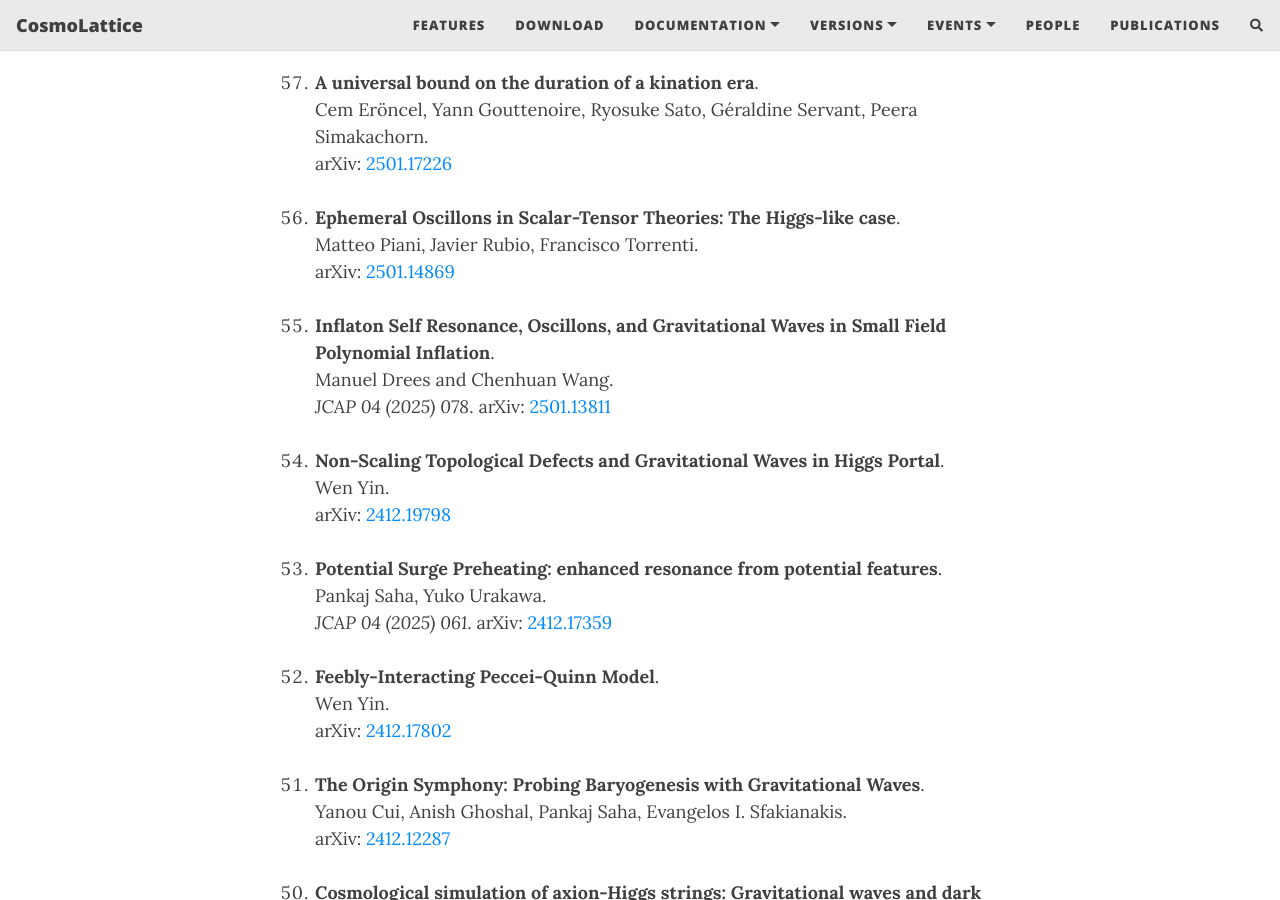
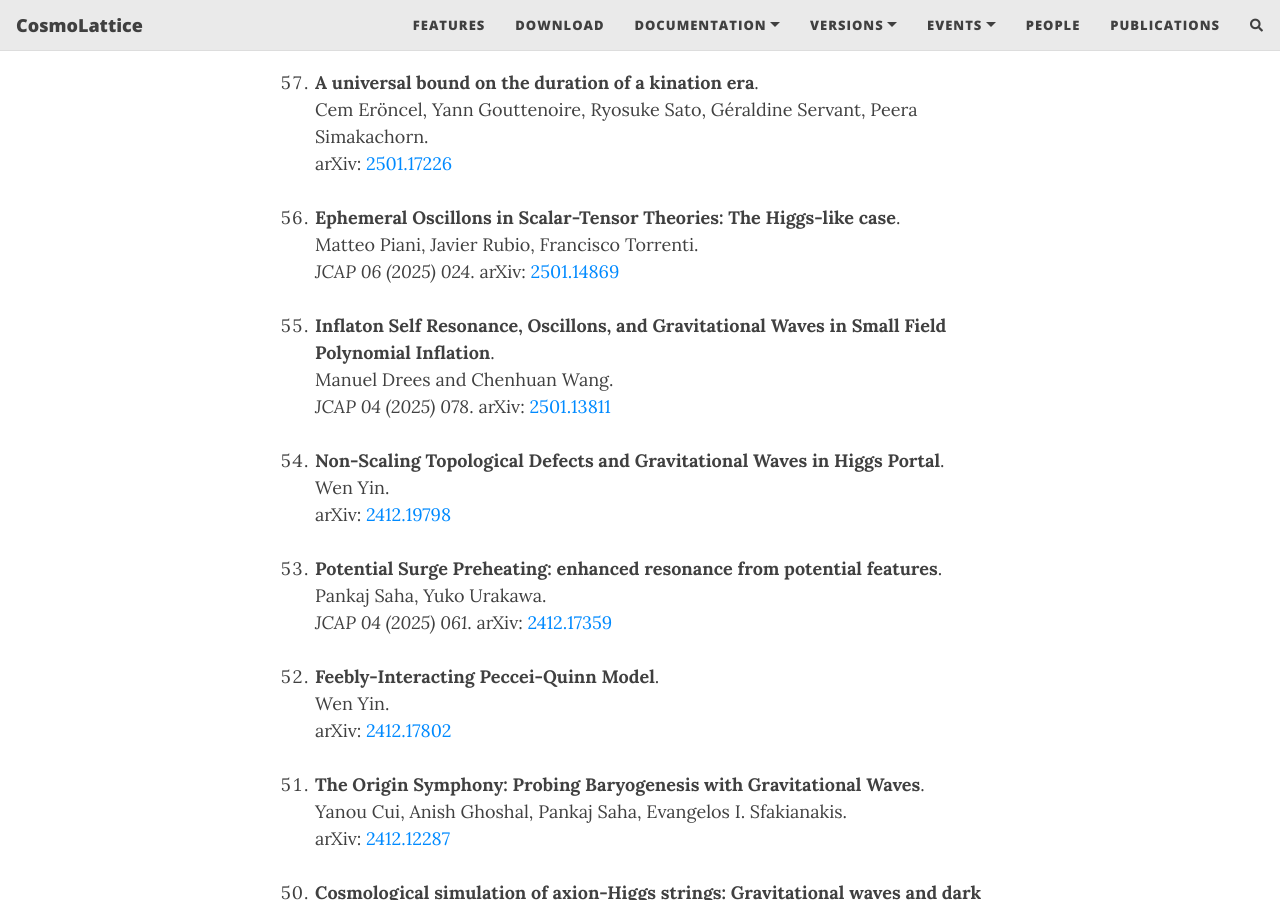
Before and after one commit to cosmolattice/cosmolatticeweb, a Jekyll site: the page built from publications.md, in a window 1280 px wide and 900 px high, scrolled down 1543 px. Built offline with Jekyll 4.4.1, drawn with Linux system fonts in a browser that asks for light colours; nearby versions of some CDN libraries; comment, search, counter and statistics services are not loaded.

Commit message:
added publications

```diff
--- a/publications.md
+++ b/publications.md
@@ -67,7 +67,7 @@ appear here, please let us know and we will gladly include it!
 <li value="56">
 <b>Ephemeral Oscillons in Scalar-Tensor Theories: The Higgs-like case</b>.<br>
    Matteo Piani, Javier Rubio, Francisco Torrenti. <br>
-   arXiv: <a href="https://arxiv.org/abs/2501.14869" target="_blank" rel="noopener noreferrer">2501.14869</a><br><br>
+   <i>JCAP 06 (2025) 024</i>. arXiv: <a href="https://arxiv.org/abs/2501.14869" target="_blank" rel="noopener noreferrer">2501.14869</a><br><br>
 
 <li value="55">
 <b>Inflaton Self Resonance, Oscillons, and Gravitational Waves in Small Field Polynomial Inflation</b>.<br>
```
